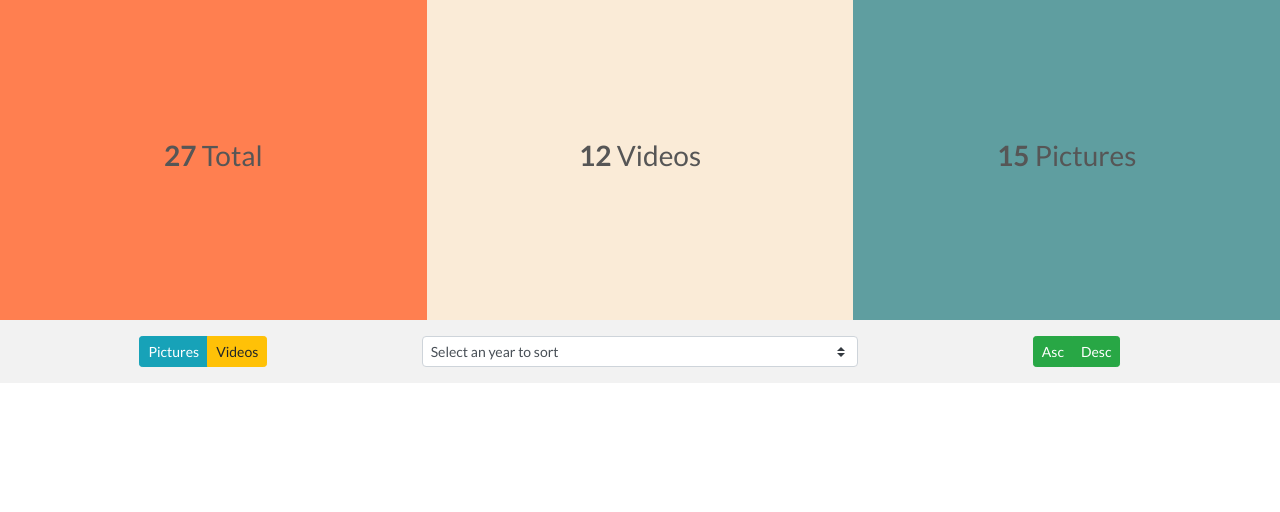
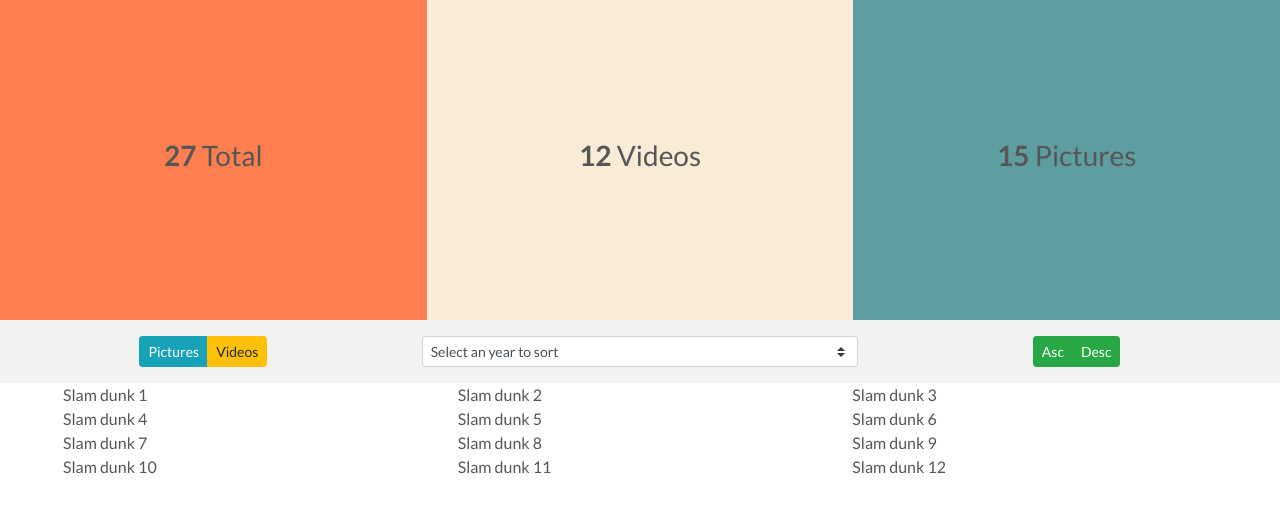
Before and after one commit to tvetcov/basketball, a Vue app: page / in a window 1280 px wide. Shown: the top 512 px of the page. Built offline with nearby package versions, Linux system fonts and the light colour scheme.

Commit message:
Added vuex entity and Card component

```diff
--- /dev/null
+++ b/src/components/Card.vue
@@ -0,0 +1,16 @@
+<template>
+    <b-col sm="4">
+        {{this.slam.title}}
+    </b-col>
+</template>
+<script>
+    export default {
+        name: 'Card',
+        data() {
+            return {
+                slam: this.$store.getters['getById'](this.slamId),
+            }
+        },
+        props: ['slamId']
+    }
+</script>
--- a/src/components/Grid.vue
+++ b/src/components/Grid.vue
@@ -1,19 +1,28 @@
 <template>
     <div>
         <filters/>
-
+        <b-row class="mx-sm-5 mx-2">
+            <card v-for="(slam, index) in slams" :key="index" :slamId="slam.id"/>
+        </b-row>
     </div>
 </template>
 <script>
     import Filters from './Filters.vue'
+    import Card from './Card.vue'
 
     export default {
         name: 'Grid',
         data() {
-            return {}
+            return {
+                slams: this.$store.getters['get'],
+            }
         },
         components: {
-            Filters
+            Filters,
+            Card
+        },
+        created() {
+            // console.log(this.$store.getters['getByYear'](2008));
         }
     }
 </script>
--- a/src/main.js
+++ b/src/main.js
@@ -3,6 +3,7 @@ import App from './App.vue'
 import VueRouter from 'vue-router'
 import BootstrapVue from 'bootstrap-vue'
 import Vuex from 'vuex'
+import store from './storage/index'
 
 
 import router from './router'
@@ -14,5 +15,6 @@ Vue.config.productionTip = false;
 Vue.use(BootstrapVue, VueRouter, Vuex);
 new Vue({
     router,
+    store,
     render: h => h(App),
 }).$mount('#app');
--- /dev/null
+++ b/src/storage/index.js
@@ -0,0 +1,37 @@
+import Vue from 'vue'
+import Vuex from 'vuex'
+import data from '../assets/nba.json'
+
+Vue.use(Vuex);
+
+export default new Vuex.Store({
+    state: {
+        mediaItems: Object.values(data),
+    },
+    getters: {
+        get: (state) => {
+            return state.mediaItems;
+        },
+        getById: (state) => (id) => {
+            return state.mediaItems.find(
+                mediaObject => {
+                    return mediaObject.id == id
+                }
+            );
+        },
+        getByType: (state) => (type) => {
+            return state.mediaItems.filter(
+                mediaItem => {
+                    return mediaItem.type === type;
+                }
+            );
+        },
+        getByYear: (state) => (year) => {
+            return state.mediaItems.filter(
+                mediaItem => {
+                    return mediaItem.date.substr(0, 4) == year;
+                }
+            );
+        },
+    },
+});
```
